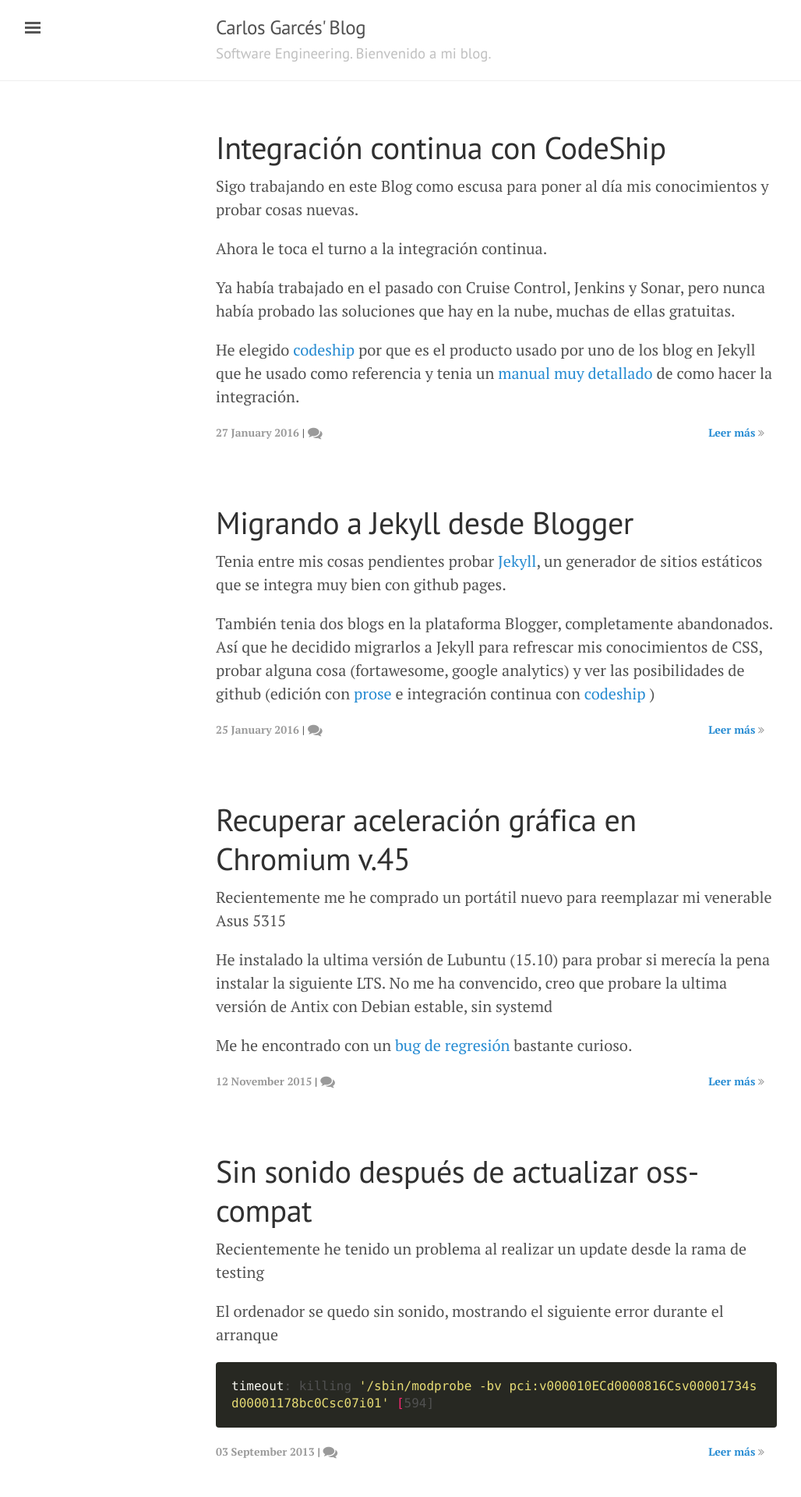
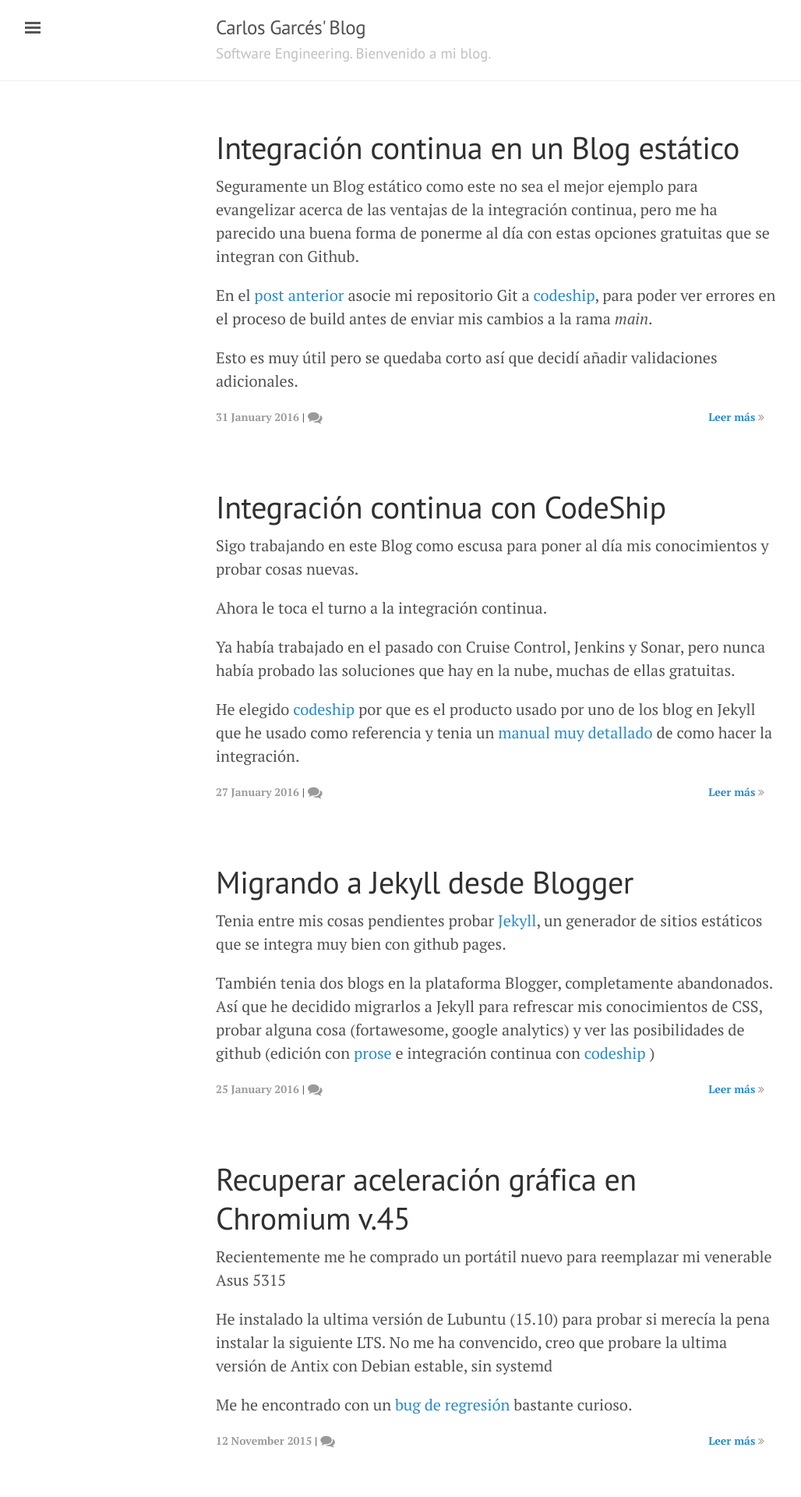
Before and after one commit to CGarces/CGarces.github.io, a Jekyll site: the page built from index.html, in a window 1280 px wide. Shown: the top 1920 px of the page at 78% size, without its empty margins (3-1031 px from the left). Built offline with Jekyll 4.4.1, drawn with Linux system fonts in a browser that asks for light colours; nearby versions of some CDN libraries; Markdown is read by kramdown in place of the engine named in the settings; the list of posts is cut into pages by our own code; comment, search, counter and statistics services are not loaded; some of the changed text lies outside the part shown.

Commit message:
Add new article Improved visibility of syntax highligthing Added some HTML5 tags and atributtes

````diff
--- a/_includes/post-tags.html
+++ b/_includes/post-tags.html
@@ -5,6 +5,6 @@
     {% assign tags = page.tags %}
   {% endif %}
   {% for tag in tags %}
-  <a class="tag-mark" href="/tags/#{{tag|slugize|remove: ' '}}"><i class="fa fa-tags"></i>{{tag}}</a>
+  <a rel="tag" class="tag-mark" href="/tags/#{{tag|slugize|remove: ' '}}"><i class="fa fa-tags"></i>{{tag}}</a>
   {% endfor %}
 </div>
--- /dev/null
+++ b/_posts/2016-01-31-Integracion-continua-en-blog-estatico.md
@@ -0,0 +1,107 @@
+---
+layout: post
+categories: null
+published: true
+tags:
+- Jekyll
+- Github
+- CodeShip
+- Integración Continua
+title: "Integración continua en un Blog estático"
+image:
+  url: /public/images/CodeShip.png
+  width: 1056
+  height: 843
+
+---
+
+Seguramente un Blog estático como este no sea el mejor ejemplo para evangelizar acerca de las ventajas de la integración continua, pero me ha parecido una buena forma de ponerme al día con estas opciones gratuitas que se integran con Github.
+
+En el [post anterior]({% post_url 2016-01-27-Integracion-continua-con-codeship %}) asocie mi repositorio Git a [codeship](http://codeship.com), para poder ver errores en el proceso de build antes de enviar mis cambios a la rama _main_.
+
+Esto es muy útil pero se quedaba corto así que decidí añadir validaciones adicionales.
+
+<!-- leer mas -->
+
+
+##HTML5Validator
+
+[Este validador HTML](https://github.com/svenkreiss/html5validator) se asegurara que el código generado cumple con los requerimientos del estándar HTML 5.
+
+El ejecutable requiere Java 8 así que es necesario especificarlo en la sección `Setup Commands` de codeship.
+
+```bash
+jdk_switcher use oraclejdk8
+pip install html5validator
+```
+
+Para validar el codigo del directorio `_site` (el directorio usado por Jekyll para generar el HTML) sera necesario añadir la siguiente linea al apartado `configure test pipelines`
+
+```bash
+html5validator --root _site/
+```
+
+##HTML-proofer
+
+[html-proofer](https://github.com/gjtorikian/html-proofer) valida el HTML, revisa las imágenes verificando el atributo alt y chequea todos los links de la aplicación.
+
+para usarlo es necesario añadirlo al fichero `Gemfile`
+
+```bash
+gem 'html-proofer'
+```
+
+De esta forma se instalara automáticamente cuando codeship ejecute `bundle install` como parte del proceso de setup
+
+htmlproof tiene unas cuantas opciones por linea de comandos, ejecuta `htmlproof --help` para verlas todas.
+
+Esta es la sentencia que estoy usando actualmente para verificar mi blog.
+
+```bash
+htmlproof ./_site --check-html --check-favicon --only-4xx --href-ignore "/cgarces\.github\.io/"
+```
+
+- `./_site` es el directorio donde Jekyll genera el HTML
+- `--check-html` valida el HTML aunque teóricamente no es necesario ya que ha sido validado en el paso anterior por html5validator
+- `--check-favicon` verifica que todas las paginas tengan un icono asignado
+- `--only-4xx` cuando verifica un enlace ignora los errores que no sean de tipo 4xx (para evitar que el build falle por ejemplo con un 302)
+- `--href-ignore` Ignora los links que coinciden con una expresión regular. Esto lo uso para eliminar los errores al verificar la url canónica de un articulo que aun no ha subido. Si no esta subido al blog, la ruta canónica (que es absoluta) fallaría.
+
+## Configuración final del proyecto
+
+Con las nuevas validaciones la configuración queda de la siguiente manera.
+
+###Setup Commands
+
+```batch
+rvm use 2.2.0 --install
+bundle install
+bundle update
+export RAILS_ENV=test
+jdk_switcher use oraclejdk8
+pip install html5validator
+```
+
+###Test pipelines
+
+```batch
+bundle exec jekyll build
+html5validator --root _site/
+htmlproof ./_site --check-html --check-favicon --only-4xx --href-ignore "/cgarces\.github\.io/"
+```
+
+Ahora cada vez que realicemos un commit _en cualquier branch_ se lanzara un build el CodeShip que verificata el build de jekyll, el HTML y todos los enlaces de la pagina.
+
+![Ejemplo Codeship builds](/public/images/CodeShip.png)
+
+Como se puede ver en la imagen hay un build erróneo, desde la propia pagina de CodeShip se puede ver detalle del error.
+
+```batch
+WARNING:html5validator.validator:"file:/home/rof/src/github.com/CGarces/CGarces.github.io/_site/tags/index.html":151.2-151.50: error: Bad value "#Integracin Continua" for attribute "href" on element "a": Illegal character in fragment: space is not allowed.
+"file:/home/rof/src/github.com/CGarces/CGarces.github.io/_site/tags/index.html":313.5-313.35: error: Bad value "#Integracin Continua" for attribute "id" on element "h3": An ID must not contain whitespace.
+"file:/home/rof/src/github.com/CGarces/CGarces.github.io/_site/tags/index.html":314.5-314.35: error: Bad value "Integracin Continua" for attribute "name" on element "a": An ID must not contain whitespace.
+"file:/home/rof/src/github.com/CGarces/CGarces.github.io/_site/2016/01/27/Integracion-continua-con-codeship/index.html":211.3-211.57: error: Bad value "/tags/#Integracin Continua" for attribute "href" on element "a": Illegal character in fragment: space is not allowed.
+"file:/home/rof/src/github.com/CGarces/CGarces.github.io/_site/2009/12/30/integracion-continua-con-vb6/index.html":329.3-329.57: error: Bad value "/tags/#Integracin Continua" for attribute "href" on element "a": Illegal character in fragment: space is not allowed.
+```
+
+En este caso por ejemplo falla porque que el tag elegido para el articulo (Integración Continua) contenía un espacio y la plantilla no estaba preparada para esa situación.
--- a/index.html
+++ b/index.html
@@ -8,17 +8,15 @@ sitemap:
 
 <div class="posts">
   {% for post in paginator.posts %}
-  <div class="post">
-    <h1 class="post-title">
-      <a href="{{ post.url | prepend: site.baseurl }}">
-        {{ post.title }}
-      </a>
-    </h1>
+  <article class="post">
+    <header>
+    <h1 class="post-title"><a rel="bookmark" href="{{ post.url | prepend: site.baseurl }}">{{ post.title }}</a></h1>
+    </header>
     {{ post.excerpt }}
-    <div class="post-meta">
+    <aside class="post-meta">
 		    <time class="post-meta-left" datetime="{{ post.date |  date: '%Y-%m-%d' }}">{{ post.date | date_to_long_string }}</time> | <a class="post-meta-left" href="{{ post.url }}#comments"><i class="fa fa-comments fa-lg"></i>&nbsp;<span class="disqus-comment-count" data-disqus-identifier="{{ post.path | split:'/' | last | cgi_escape }}">&nbsp;</span></a><a class="post-read-more" href="{{ post.url | prepend: site.baseurl }}#read-more">Leer más <i class="fa fa-angle-double-right"></i></a>
-	</div>
-  </div>
+		</aside>
+	</article>
   {% endfor %}
 </div>
 
@@ -26,7 +24,7 @@ sitemap:
 	{% include google-ads.html %}
 </div>
 
-<nav class="pagination" role="navigation">
+<nav class="pagination">
   {% if paginator.next_page %}
 	<a class="newer-posts" href="/page{{paginator.next_page}}"><i class="fa fa-chevron-circle-left"></i> Artículos antiguos</a>
   {% endif %}
@@ -39,23 +37,3 @@ sitemap:
 	{% endif %}
   {% endif %}
 </nav>
-
-
-{% comment %}
-<div class="pagination">
-  {% if paginator.next_page %}
-    <a class="pagination-item older" href="{{ site.baseurl }}/page{{paginator.next_page}}">Older</a>
-  {% else %}
-    <span class="pagination-item older">Older</span>
-  {% endif %}
-  {% if paginator.previous_page %}
-    {% if paginator.page == 2 %}
-      <a class="pagination-item newer" href="{{ site.baseurl }}/">Newer</a>
-    {% else %}
-      <a class="pagination-item newer" href="{{ site.baseurl }}/page{{paginator.previous_page}}">Newer</a>
-    {% endif %}
-  {% else %}
-    <span class="pagination-item newer">Newer</span>
-  {% endif %}
-</div>
-{% endcomment %}
--- a/public/css/syntax-highlighting.css
+++ b/public/css/syntax-highlighting.css
@@ -1,5 +1,5 @@
-.highlight pre { background-color: #272822; }
-.highlight .hll { background-color: #272822; }
+.highlight pre { background-color: #272822; color: #ffffff;}
+.highlight .hll { background-color: #272822; color: #ffffff;}
 .highlight .c { color: #75715e } /* Comment */
 .highlight .err { color: #960050; background-color: #1e0010 } /* Error */
 .highlight .k { color: #66d9ef } /* Keyword */
````
Also changed, not shown: _layouts/post.html (+3 -15 lines).
